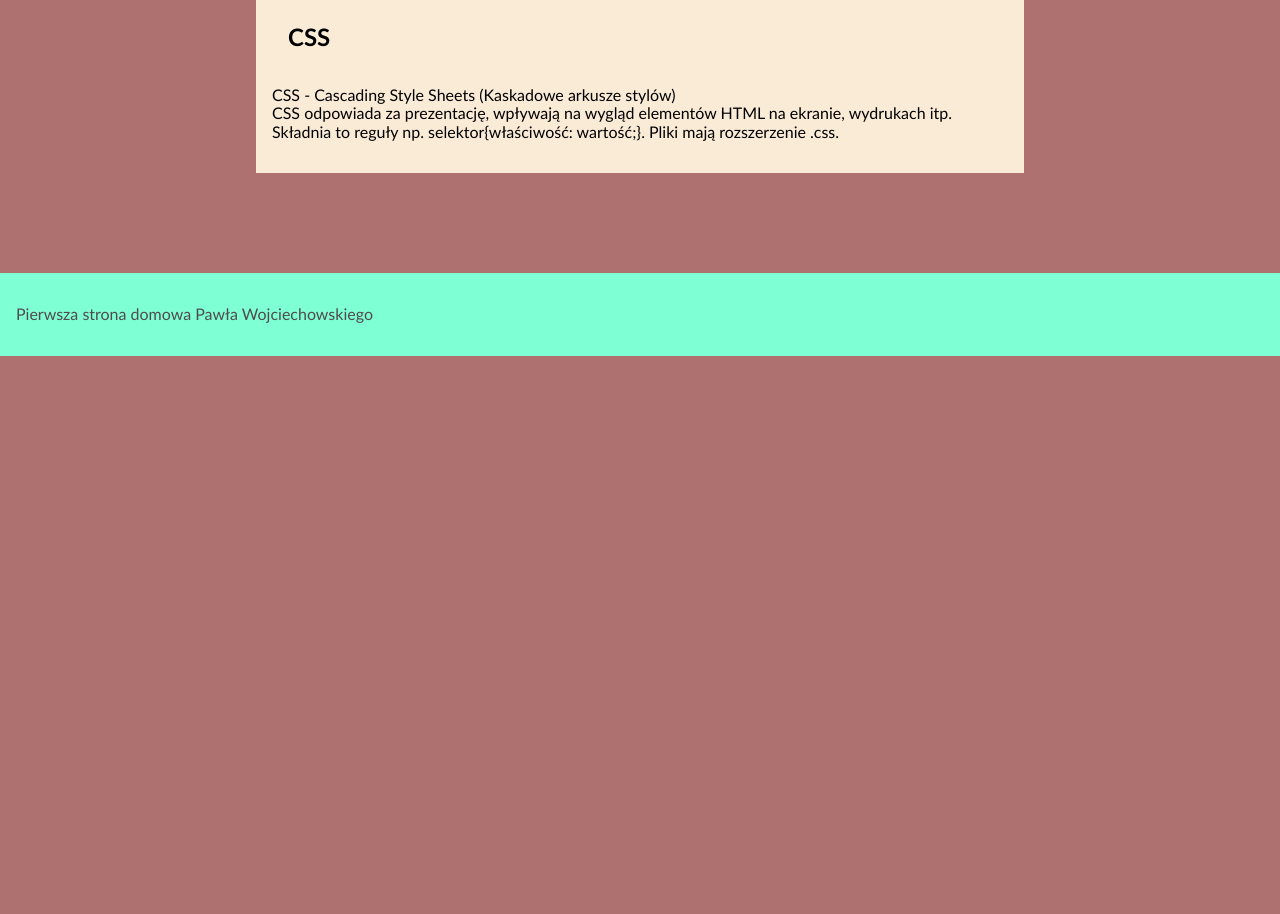
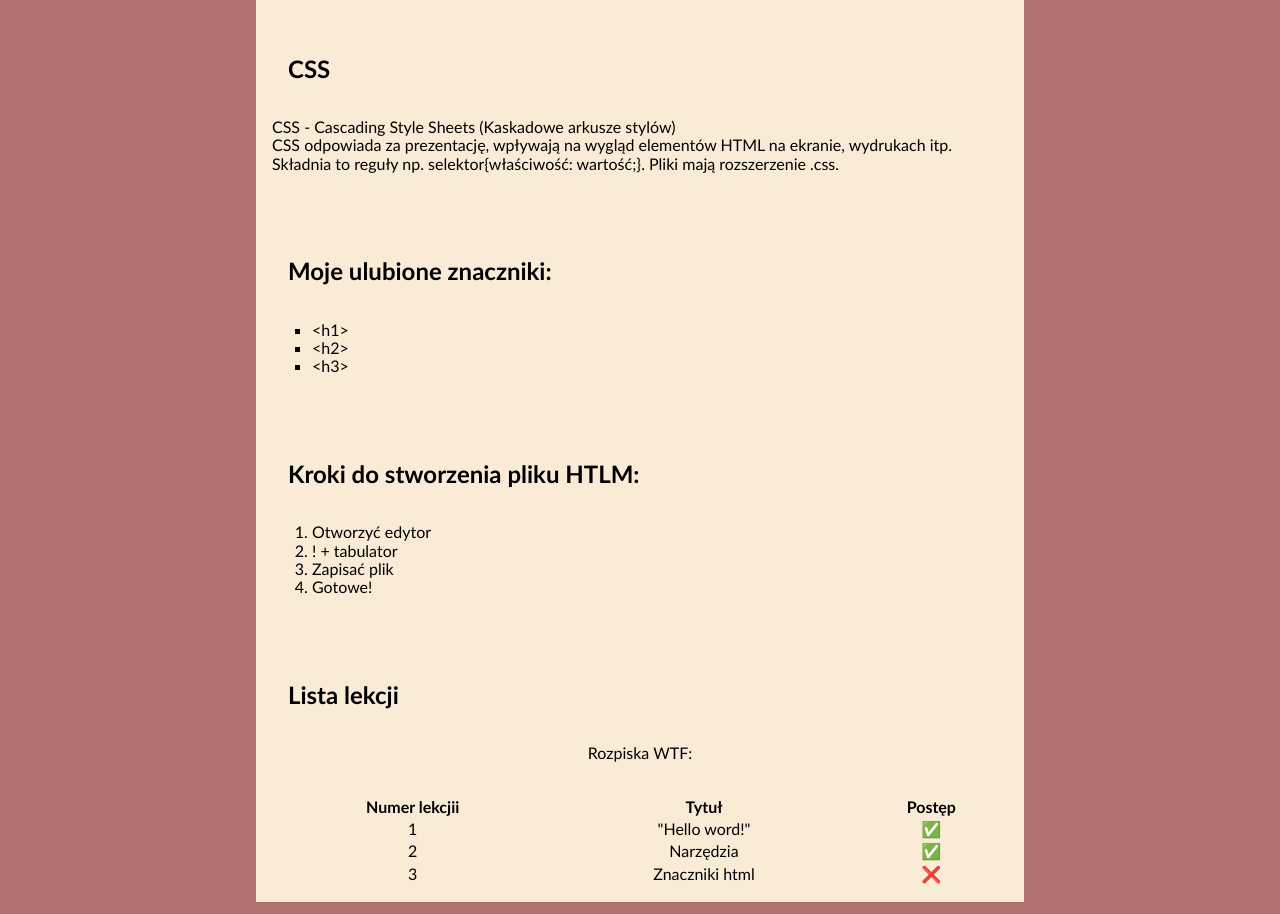
Before and after one commit to pawelwojciechowski00/homepage, a plain HTML site: page index.html in a window 1280 px wide. Shown: the part 926-1840 px from the top of the page. Before the commit the page ends 1282 px from the top, so only its background shows below. Drawn offline with Linux system fonts and the light colour scheme.

Commit message:
added list and table

```diff
--- a/index.html
+++ b/index.html
@@ -23,7 +23,7 @@
 		</header>
 
 		<section class="section">
-			<h2 class="section_header">HTLM</h2>
+			<h2 class="section__header">HTLM</h2>
 			<article class="my-article">
 				<h3 class="my-article__header">Co to jest HTML?</h3>
 				<p class="czerwony"><strong>HTML - HyperText Markup Language</strong> <br>
@@ -63,6 +63,56 @@
 					np.
 					selektor{właściwość: wartość;}. Pliki mają rozszerzenie .css.</p>
 			</article>
+
+			<article class="my-article">
+				<h2 class="my-article__header">Moje ulubione znaczniki:</h2>
+				<ul class="my-article__list">
+					<li>&lt;h1&gt;</li>
+					<li>&lt;h2&gt;</li>
+					<li>&lt;h3&gt;</li>
+				</ul>
+			</article>
+
+			<article class="my-article">
+				<h2 class="my-article__header">Kroki do stworzenia pliku HTLM:</h2>
+				<ol>
+					<li>Otworzyć edytor</li>
+					<li>! + tabulator</li>
+					<li>Zapisać plik</li>
+					<li>Gotowe!</li>
+				</ol>
+			</article>
+
+			<article class="my-article">
+				<h2 class="my-article__header">Lista lekcji</h2>
+				<table>
+					<caption>Rozpiska WTF:</caption>
+					<thead>
+						<tr>
+							<th>Numer lekcjii</th>
+							<th>Tytuł</th>
+							<th>Postęp</th>
+						</tr>
+					</thead>
+					<tbody>
+						<tr>
+							<td>1</td>
+							<td>"Hello word!"</td>
+							<td>✅</td>
+						</tr>
+						<tr>
+							<td>2</td>
+							<td>Narzędzia</td>
+							<td>✅</td>
+						</tr>
+						<tr>
+							<td>3</td>
+							<td>Znaczniki html</td>
+							<td>❌</td>
+						</tr>
+					</tbody>
+				</table>
+			</article>
 		</section>
 
 	</main>
--- a/style.css
+++ b/style.css
@@ -27,6 +27,10 @@ main {
 
 .my-article__header {
     padding: 16px;
+}
+
+.my-article__list {
+    list-style-type: square;
 }
 
 .episodesRecenzion {
@@ -96,3 +100,12 @@ main {
 .page-header__heading {
     font-weight: 500;
 }
+
+table {
+    text-align: center;
+    width: 100%;
+}
+
+table caption {
+    margin-bottom: 2em;
+}
```
